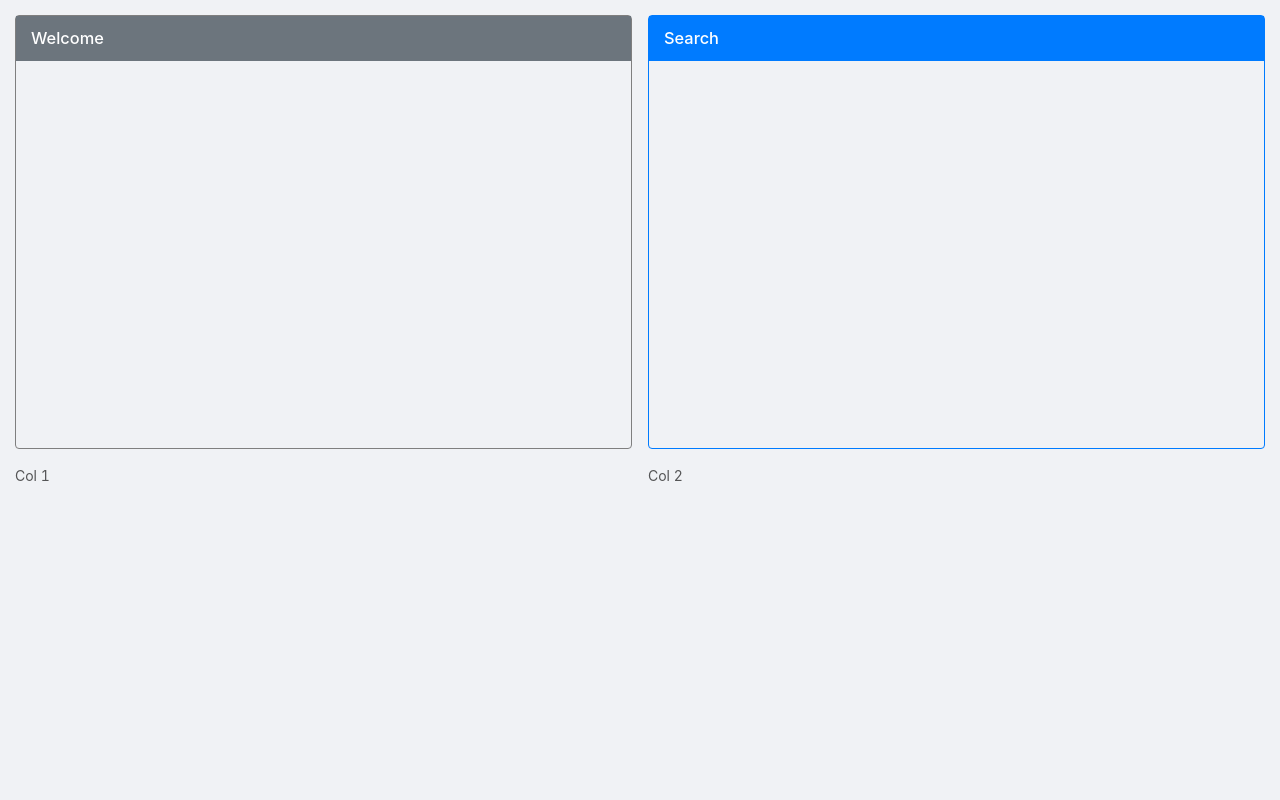
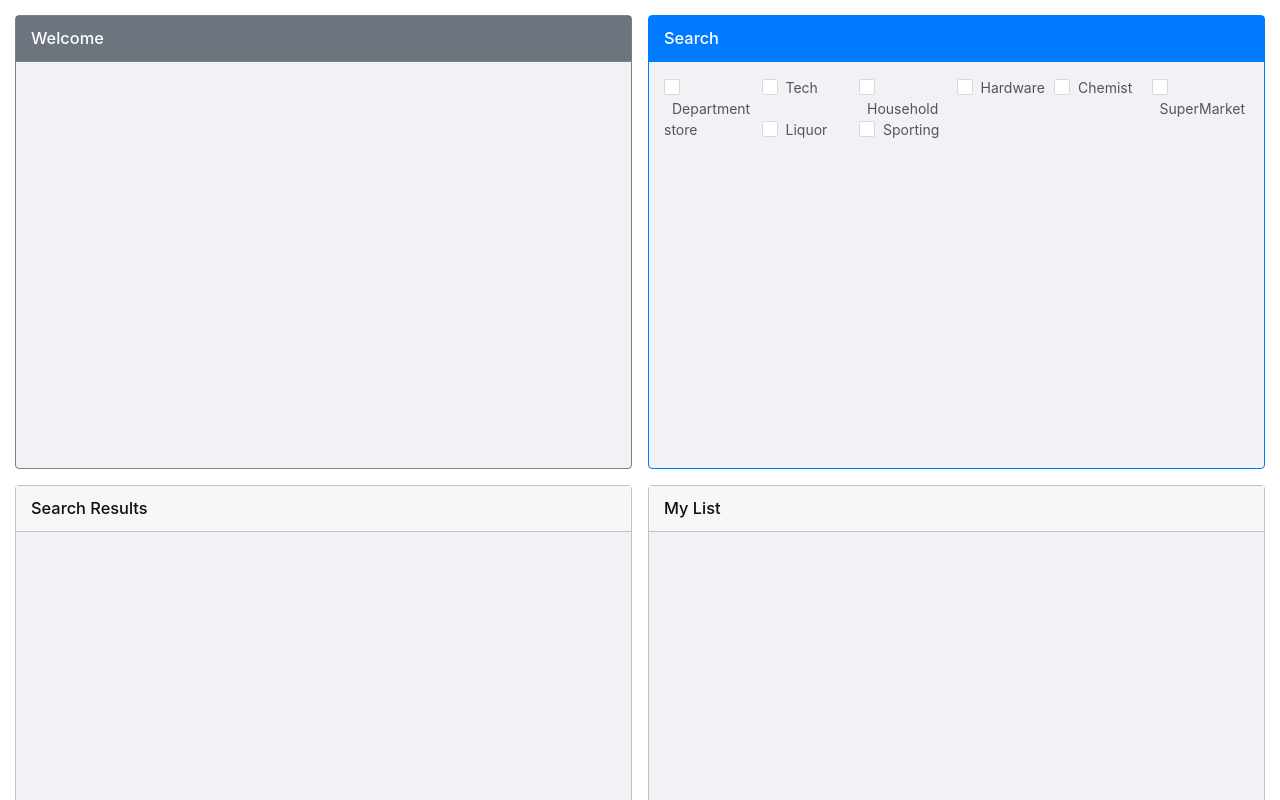
Before and after one commit to square1grp/scoutout-frontend, a Vue app: page /home in a window 1280 px wide. Shown: the top 800 px of the page. Built offline with nearby package versions, Linux system fonts and the light colour scheme.

Commit message:
add tag list

```diff
--- a/src/components/my-list.vue
+++ b/src/components/my-list.vue
@@ -0,0 +1,28 @@
+<template>
+  <a-layout class="my-list">
+    <a-row>
+      <a-col :span="24">
+        <h3 class="title">My List</h3>
+      </a-col>
+
+      <a-col :span="24">
+        <div></div>
+      </a-col>
+    </a-row>
+  </a-layout>
+</template>
+
+<style scoped>
+.my-list {
+  height: 100%;
+  border: 1px solid #c1c1c1;
+  border-radius: 4px;
+}
+.title {
+  color: #0f0f0f;
+  background-color: #f7f7f7;
+  border-bottom: 1px solid #c1c1c1;
+  padding: 10px 15px;
+  margin: 0px;
+}
+</style>
--- a/src/components/search-results.vue
+++ b/src/components/search-results.vue
@@ -0,0 +1,28 @@
+<template>
+  <a-layout class="search-results">
+    <a-row>
+      <a-col :span="24">
+        <h3 class="title">Search Results</h3>
+      </a-col>
+
+      <a-col :span="24">
+        <div></div>
+      </a-col>
+    </a-row>
+  </a-layout>
+</template>
+
+<style scoped>
+.search-results {
+  height: 100%;
+  border: 1px solid #c1c1c1;
+  border-radius: 4px;
+}
+.title {
+  color: #0f0f0f;
+  background-color: #f7f7f7;
+  border-bottom: 1px solid #c1c1c1;
+  padding: 10px 15px;
+  margin: 0px;
+}
+</style>
--- a/src/components/search.vue
+++ b/src/components/search.vue
@@ -6,11 +6,33 @@
       </a-col>
 
       <a-col :span="24">
-        <div></div>
+        <a-checkbox-group class="tag-list" @change="onChange">
+          <a-row>
+            <a-col :span="4" v-for="tag in allTags" :key="tag.id">
+              <a-checkbox :value="tag.id">{{tag.title}}</a-checkbox>
+            </a-col>
+          </a-row>
+        </a-checkbox-group>
       </a-col>
     </a-row>
   </a-layout>
 </template>
+
+<script>
+import { mapState } from "vuex";
+export default {
+  computed: {
+    ...mapState({
+      allTags: state => state.sites.allTags
+    })
+  },
+  methods: {
+    onChange(checkedValues) {
+      console.log("checked = ", checkedValues);
+    }
+  }
+};
+</script>
 
 <style scoped>
 .search {
@@ -20,8 +42,13 @@
 }
 .title {
   color: #fff;
+  border-bottom: 1px solid #007bff;
   background-color: #007bff;
   padding: 10px 15px;
   margin: 0px;
 }
+.tag-list {
+  width: 100%;
+  padding: 15px;
+}
 </style>
--- a/src/components/welcome.vue
+++ b/src/components/welcome.vue
@@ -20,6 +20,7 @@
 }
 .title {
   color: #fff;
+  border-bottom: 1px solid #7f7f7f;
   background-color: #6c757d;
   padding: 10px 15px;
   margin: 0px;
--- a/src/main.js
+++ b/src/main.js
@@ -1,34 +1,18 @@
 import Vue from 'vue'
-import VueRouter from 'vue-router'
 import App from './App.vue'
 import Antd from 'ant-design-vue';
 import 'ant-design-vue/dist/antd.css';
 import './assets/css/style.css'
 
-import LoginPage from './pages/login.vue'
-import HomePage from './pages/home.vue'
+import router from './router'
 
-const routes = [{
-  path: '/',
-  redirect: '/login'
-}, {
-  path: '/login',
-  component: LoginPage
-}, {
-  path: '/home',
-  component: HomePage
-}];
-
-const router = new VueRouter({
-  mode: 'history',
-  routes
-})
+import store from './store/'
 
 Vue.config.productionTip = false
 Vue.use(Antd)
-Vue.use(VueRouter)
 
 new Vue({
   router,
+  store,
   render: h => h(App),
 }).$mount('#app')
--- a/src/pages/home.vue
+++ b/src/pages/home.vue
@@ -7,8 +7,12 @@
       <a-col class="area" :span="12">
         <SearchComponent />
       </a-col>
-      <a-col class="area" :span="12">Col 1</a-col>
-      <a-col class="area" :span="12">Col 2</a-col>
+      <a-col class="area" :span="12">
+        <SearchResultsComponent />
+      </a-col>
+      <a-col class="area" :span="12">
+        <MyListComponent />
+      </a-col>
     </a-row>
   </a-layout>
 </template>
@@ -16,17 +20,25 @@
 <script>
 import WelcomeComponent from "../components/welcome";
 import SearchComponent from "../components/search";
+import SearchResultsComponent from "../components/search-results";
+import MyListComponent from "../components/my-list";
 
 export default {
-  components: { WelcomeComponent, SearchComponent }
+  components: {
+    WelcomeComponent,
+    SearchComponent,
+    SearchResultsComponent,
+    MyListComponent
+  }
 };
 </script>
 
 <style scoped>
 .homepage {
   padding: 15px;
+  background-color: #fff;
 }
 .area {
-  height: 450px;
+  height: 470px;
 }
 </style>
--- /dev/null
+++ b/src/router.js
@@ -0,0 +1,22 @@
+import Vue from 'vue'
+import VueRouter from 'vue-router'
+import LoginPage from './pages/login.vue'
+import HomePage from './pages/home.vue'
+
+Vue.use(VueRouter)
+
+const routes = [{
+  path: '/',
+  redirect: '/login'
+}, {
+  path: '/login',
+  component: LoginPage
+}, {
+  path: '/home',
+  component: HomePage
+}];
+
+export default new VueRouter({
+  mode: 'history',
+  routes
+});
--- /dev/null
+++ b/src/store/index.js
@@ -0,0 +1,12 @@
+import Vue from 'vue'
+import Vuex from 'vuex'
+
+import sites from './modules/sites'
+
+Vue.use(Vuex)
+
+export default new Vuex.Store({
+  modules: {
+    sites: sites
+  }
+})
--- /dev/null
+++ b/src/store/modules/sites.js
@@ -0,0 +1,31 @@
+export default {
+  namespaced: true,
+
+  state: {
+    allTags: [{
+      id: 'department-store',
+      title: 'Department store'
+    }, {
+      id: 'tech',
+      title: 'Tech'
+    }, {
+      id: 'household',
+      title: 'Household'
+    }, {
+      id: 'hardware',
+      title: 'Hardware'
+    }, {
+      id: 'chemist',
+      title: 'Chemist'
+    }, {
+      id: 'supermarket',
+      title: 'SuperMarket'
+    }, {
+      id: 'liquor',
+      title: 'Liquor'
+    }, {
+      id: 'sporting',
+      title: 'Sporting'
+    }]
+  }
+}
```
Also changed, not shown: src/store/actions.js (added), src/store/mutations.js (added).
